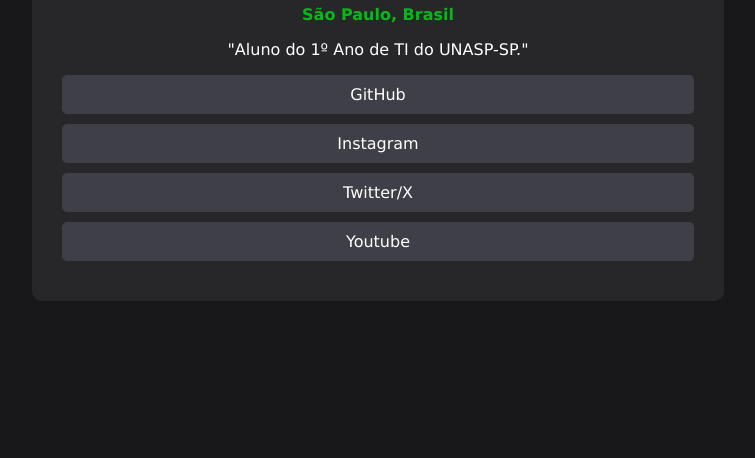
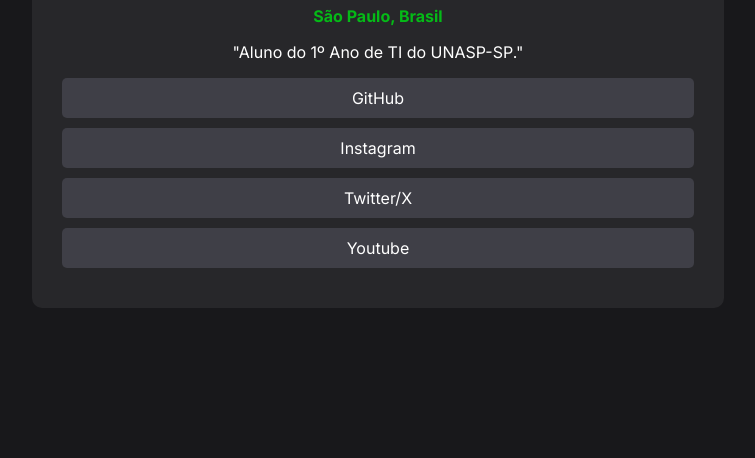
Before and after one commit to leobiz0/Projeto_link-tree, a plain HTML site: page index.html in a window 1280 px wide. Shown: the part 348-806 px from the top of the page, without its empty margins (262-1017 px from the left). Drawn offline with Linux system fonts and the light colour scheme.

Commit message:
Correção da font-family

```diff
--- a/index.html
+++ b/index.html
@@ -4,6 +4,9 @@
     <meta charset="UTF-8">
     <meta name="viewport" content="width=device-width, initial-scale=1.0">
     <link rel="stylesheet" href="style.css">
+    <link rel="preconnect" href="https://fonts.googleapis.com">
+    <link rel="preconnect" href="https://fonts.gstatic.com" crossorigin>
+    <link href="https://fonts.googleapis.com/css2?family=Inter:ital,opsz,wght@0,14..32,100..900;1,14..32,100..900&display=swap" rel="stylesheet">
     <title>Meu Link Tree</title>
 </head>
 <body>
--- a/style.css
+++ b/style.css
@@ -8,7 +8,7 @@ div{
     margin: 150px auto;
     padding: 30px;
     width: 50%;
-    font-family: 'Lucida Sans', 'Lucida Sans Regular', 'Lucida Grande', 'Lucida Sans Unicode', Geneva, Verdana, sans-serif;
+    font-family: "Inter", sans-serif;
     text-align: center;
     color: #fff;
 }
```
